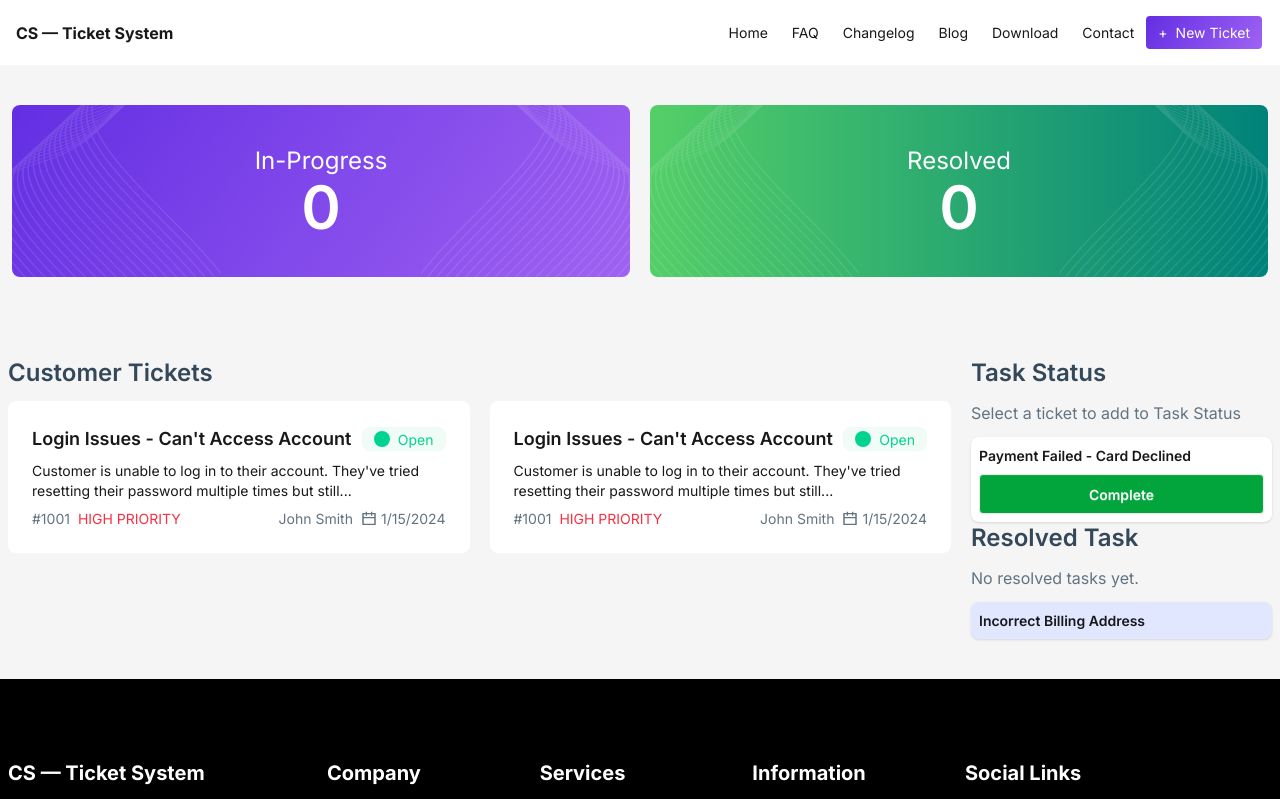
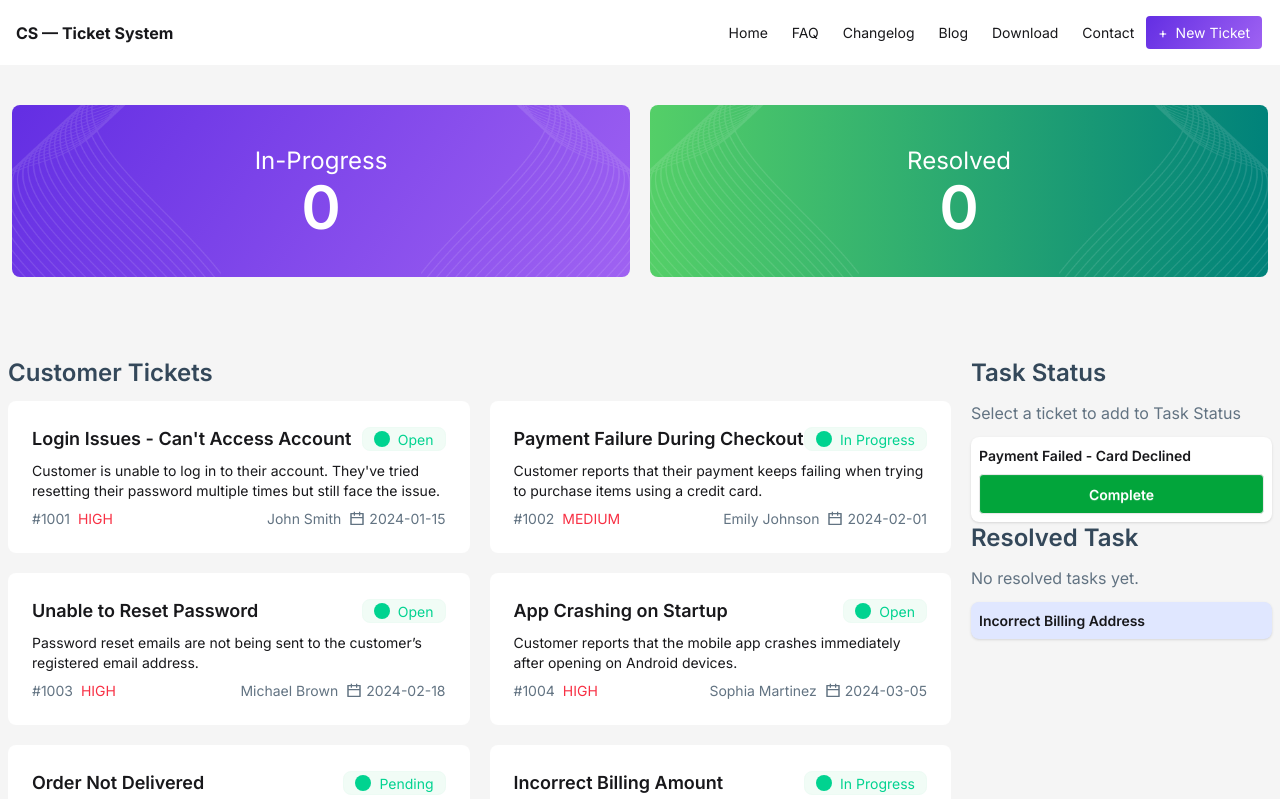
Before and after one commit to AyanSujon/assignment-B12A07, a React (Vite) app: page / in a window 1280 px wide. Shown: the top 799 px of the page. Built offline with nearby package versions, Linux system fonts and the light colour scheme.

Commit message:
added Customer Tickets functionalities

```diff
--- a/src/App.jsx
+++ b/src/App.jsx
@@ -6,10 +6,21 @@ import MainSection from './components/mainSection/MainSection'
 import Navbar from './components/navbar/Navbar'
 
 
+  //  const ticketPromise = fetch("/customerTicketsData.json") // path is relative to public folder
+  //     .then((res) => res.json())
+  //     .then((data) => console.log(data))
+  //     .catch((err) => console.error("Error loading JSON:", err));
 
+const fetchTicket = async () => {
+  const res = await fetch("/customerTicketsData.json");
+  return res.json()
+}
 
 
 function App() {
+
+const fetchPromise = fetchTicket();
+// console.log(fetchPromise);
 
   return (
     <>
@@ -24,7 +35,7 @@ function App() {
       </header>
 
       <main className='bg-[#F5F5F5]'>
-          <MainSection></MainSection>
+          <MainSection fetchPromise={fetchPromise}></MainSection>
       </main>
           <Footer></Footer>
     </>
--- a/src/components/mainSection/CustomerTickets.jsx
+++ b/src/components/mainSection/CustomerTickets.jsx
@@ -1,16 +1,11 @@
-import React from 'react';
+import React, { use } from 'react';
 import TicketCard from './TicketCard';
 // import TicketData from "./customerTicketsData";
 
-const CustomerTickets = () => {
+const CustomerTickets = ({fetchPromise}) => {
 
-fetch('/customerTicketsData.json')
-  .then(response => response.customerData())
-  .then(customerData => console.log(customerData))
-
-
-// const TicketCard Data =
-
+const ticketData = use(fetchPromise);
+// console.log(ticketData);
 
     return (
         <div className='col-span-12 md:col-span-9 '>
@@ -19,10 +14,7 @@ fetch('/customerTicketsData.json')
                 <div id='customer-tickets-container' className="customer-tickets-card grid grid-cols-12 gap-5">
                     {/* card */}
                     {
-                        <TicketCard></TicketCard>
-                    }
-                    {
-                        <TicketCard></TicketCard>
+                        <TicketCard ticketData={ticketData}></TicketCard>
                     }
                 </div>
             </div>
--- a/src/components/mainSection/MainSection.jsx
+++ b/src/components/mainSection/MainSection.jsx
@@ -1,14 +1,16 @@
-import React from 'react';
+import React, { Suspense } from 'react';
 import Container from '../container/Container';
 import CustomerTickets from './CustomerTickets';
 import TaskStatus from './TaskStatus';
 
-const MainSection = () => {
+const MainSection = ({fetchPromise}) => {
     return (
         <>
         <Container>
             <div className='grid gap-5 grid-cols-12 py-10 '>
-            <CustomerTickets></CustomerTickets>
+            <Suspense fallback={<div  className='grid col-span-12 md:col-span-9 justify-center items-center'><span className="loading loading-spinner loading-xl"></span></div>}>
+                <CustomerTickets fetchPromise={fetchPromise}></CustomerTickets>
+            </Suspense>
             <TaskStatus></TaskStatus>
             </div>
         </Container>
--- a/src/components/mainSection/TicketCard.jsx
+++ b/src/components/mainSection/TicketCard.jsx
@@ -1,29 +1,37 @@
 import React from 'react';
 import cardCalander from "../../assets/ri_calendar-line.png"
-const TicketCard = () => {
+const TicketCard = ({ticketData}) => {
+    // console.log(ticketData);
+
+
     return (
+        ticketData.map(ticket =>
+
                     <div className="card bg-base-100 col-span-12 md:col-span-6">
                         <div className="card-body">
                             <div className='flex justify-between items-center'>
-                                <h2 className="title card-title text-lg">Login Issues - Can't Access Account</h2>
-                                <div className="card-status badge badge-soft badge-success"> <span className='card-status-circle w-4 h-4 rounded-full bg-success'></span>Open</div>
+                                <h2 className="title card-title text-lg">{ticket.title}</h2>
+                                <div className="card-status badge badge-soft badge-success"> <span className='card-status-circle w-4 h-4 rounded-full bg-success'></span>{ticket.status}</div>
                             </div>
-                            <p className='description text-sm'>Customer is unable to log in to their account. They've tried resetting their password multiple times but still...</p>
+                            <p className='description text-sm'>{ticket.description}</p>
 
                             <div className=" text-[12px] md:text-[9px] lg:text-sm flex justify-between items-center">
                             <div className='flex gap-2 items-center text-[#F83044]'>
-                                <span className='card-id text-[#627382]'>#1001</span>
-                                <span className='card-priority uppercase '>HIGH PRIORITY</span>
+                                <span className=' text-[#627382]'>#<span className='card-id'>{ticket.id}</span></span>
+                                <span className='card-priority uppercase '>{ticket.priority}</span>
                             </div>
                             <div className='flex gap-2 items-center' >
-                                <span className='customer text-[#627382]'>John Smith</span>
-                                <div className='flex justify-between items-center gap-1 text-[#627382]'><span><img className='w-4' src={cardCalander} alt="Card Calander" /></span><span className='createdAt'>1/15/2024</span></div>
+                                <span className='customer text-[#627382]'>{ticket.customer}</span>
+                                <div className='flex justify-between items-center gap-1 text-[#627382]'><span><img className='w-4' src={cardCalander} alt="Card Calander" /></span><span className='createdAt'>{ticket.createdAt}</span></div>
                             </div>
 
                             </div>
                         </div>
                     </div>
 
+
+
+        )
     );
 };
 
```
